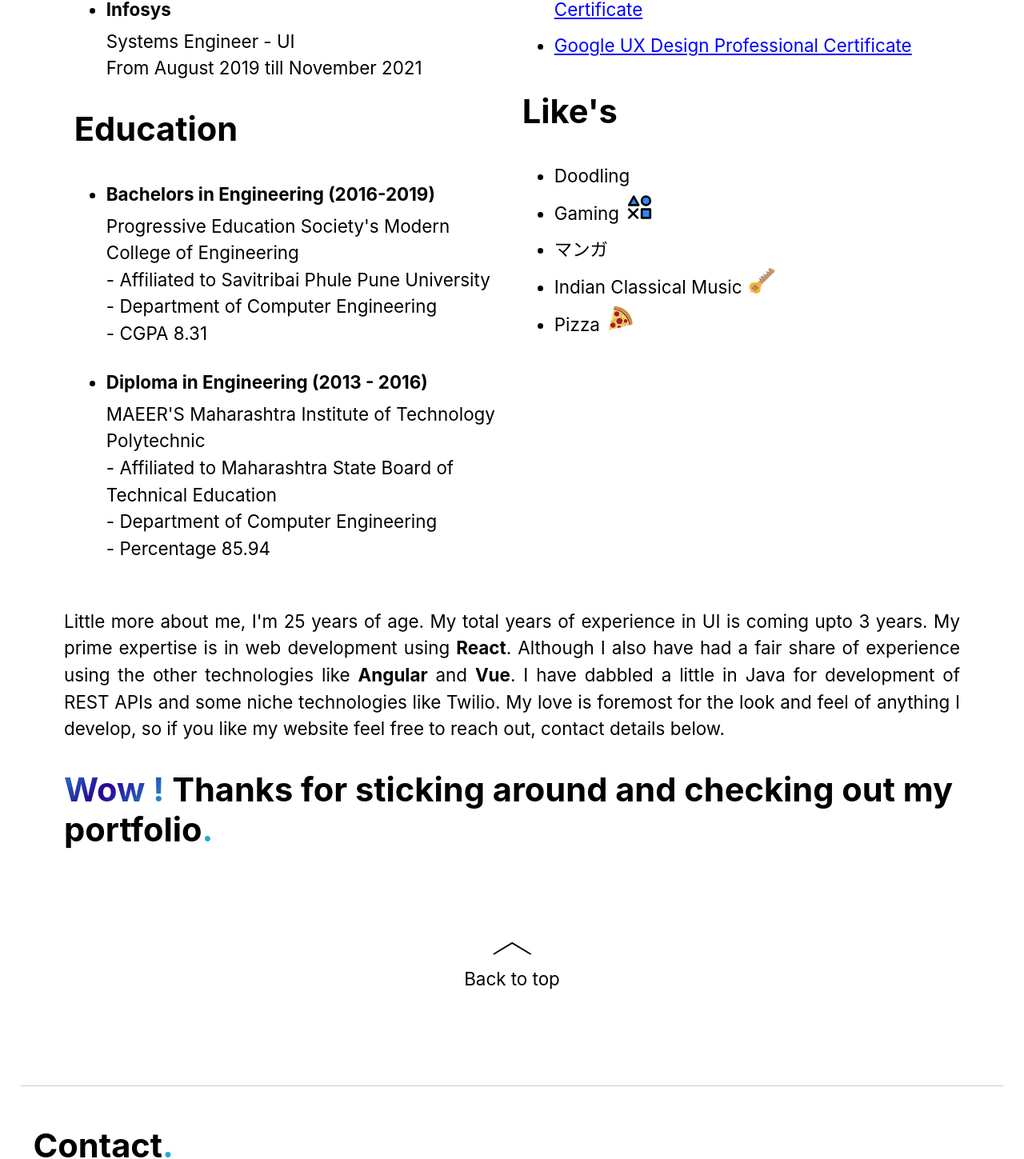
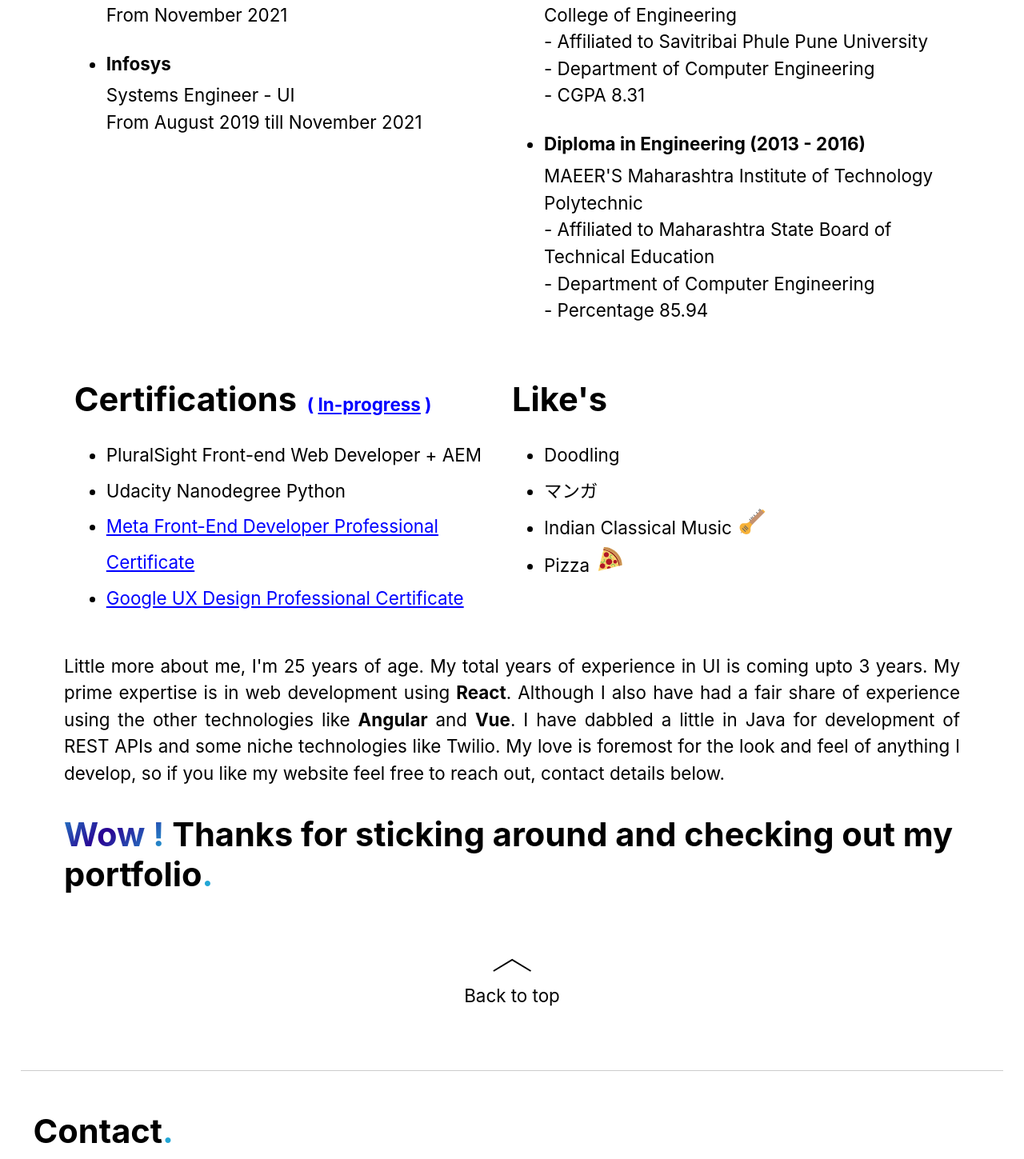
Before and after one commit to pranavparge/portfolio, a React (Create React App) app: page /#projects in a window 1280 px wide. Shown: the part 5865-7314 px from the top of the page at 80% size. Built offline with nearby package versions, Linux system fonts and the light colour scheme.

Commit message:
About Refined

```diff
--- a/src/components/About/index.css
+++ b/src/components/About/index.css
@@ -6,14 +6,13 @@
   min-height: 100vh;
 }
 
-.AboutFlex {
-  display: flex;
-  justify-content: space-between;
-  align-items: flex-start;
+.flex {
+  width: 50%;
 }
 
 .about-me-header {
   font-size: calc(2vw + 2vmin);
+  margin-bottom: 0;
 }
 
 .company-header {
@@ -35,14 +34,16 @@
 
 .about-me-section {
   all: unset;
-  width: 50%;
   margin: 1vw;
+  display: flex;
+  align-items: flex-start;
 }
 
 .interests-section {
   all: unset;
-  width: 50%;
   margin: 1vw;
+  display: flex;
+  align-items: flex-start;
 }
 
 .likes-certifications-list {
--- a/src/components/About/index.js
+++ b/src/components/About/index.js
@@ -1,7 +1,6 @@
 import React from "react";
 import "./index.css";
 import moment from "moment";
-import gaming from "../../assets/gaming.svg";
 import pizza from "../../assets/pizza.svg";
 import sitar from "../../assets/sitar.svg";
 
@@ -12,8 +11,9 @@ function About({ aboutRef }) {
 
   return (
     <div className="About" ref={aboutRef}>
-      <div className="AboutFlex">
+      <div>
         <section className="interests-section">
+          <div className="flex">
             <h2 className="about-me-header">Professional Experience</h2>
             <ul className="experience-list">
               <li>
@@ -31,7 +31,9 @@ function About({ aboutRef }) {
                 </p>
               </li>
             </ul>
+          </div>
 
+          <div className="flex">
             <h2 className="about-me-header">Education</h2>
             <ul className="experience-list">
               <li>
@@ -58,9 +60,11 @@ function About({ aboutRef }) {
                 </p>
               </li>
             </ul>
+          </div>
         </section>
 
         <section className="about-me-section">
+          <div className="flex">
             <h2 className="about-me-header">
               Certifications
               <span className="wip">
@@ -81,14 +85,12 @@ function About({ aboutRef }) {
                 </u>
               </li>
             </ul>
+          </div>
 
+          <div className="flex">
             <h2 className="about-me-header">Like's</h2>
             <ul className="likes-certifications-list">
               <li>Doodling</li>
-            <li>
-              Gaming
-              <img src={gaming} className="logo" alt="Gaming logo" />
-            </li>
               <li>マンガ</li>
               <li>
                 Indian Classical Music
@@ -99,6 +101,7 @@ function About({ aboutRef }) {
                 <img src={pizza} className="logo" alt="Pizza logo" />
               </li>
             </ul>
+          </div>
         </section>
       </div>
       <section>
--- a/src/components/Footer/index.css
+++ b/src/components/Footer/index.css
@@ -25,7 +25,6 @@
   background-color: #ffffff;
   font-size: calc(0.5vw + 2vmin);
   cursor: pointer;
-  margin-bottom: 10vh;
 }
 
 .contact-header {
--- a/src/components/Footer/index.js
+++ b/src/components/Footer/index.js
@@ -30,7 +30,7 @@ function Footer() {
         Back to top
       </div>
 
-      <Separator style={{ marginBottom: "1vh" }} />
+      <Separator style={{ marginBottom: "1vh", marginTop: "10vh" }} />
 
       <footer className="Footer">
         <h1 className="contact-header">
--- a/src/components/ProjectDetails/index.css
+++ /dev/null
@@ -1,2 +0,0 @@
-.Details {
-}
--- a/src/components/Projects/index.css
+++ b/src/components/Projects/index.css
@@ -2,7 +2,7 @@
   font-size: calc(1vw + 2vmin);
   color: #000000;
   background-color: #ffffff;
-  padding: 10vh;
+  padding: 15vh;
   min-height: 100vh;
 }
 
```
Also changed, not shown: src/components/ProjectDetails/index.js (deleted, +0 -8 lines), src/assets/gaming.svg (deleted). Lines whose indentation alone changed are shown as unchanged.
